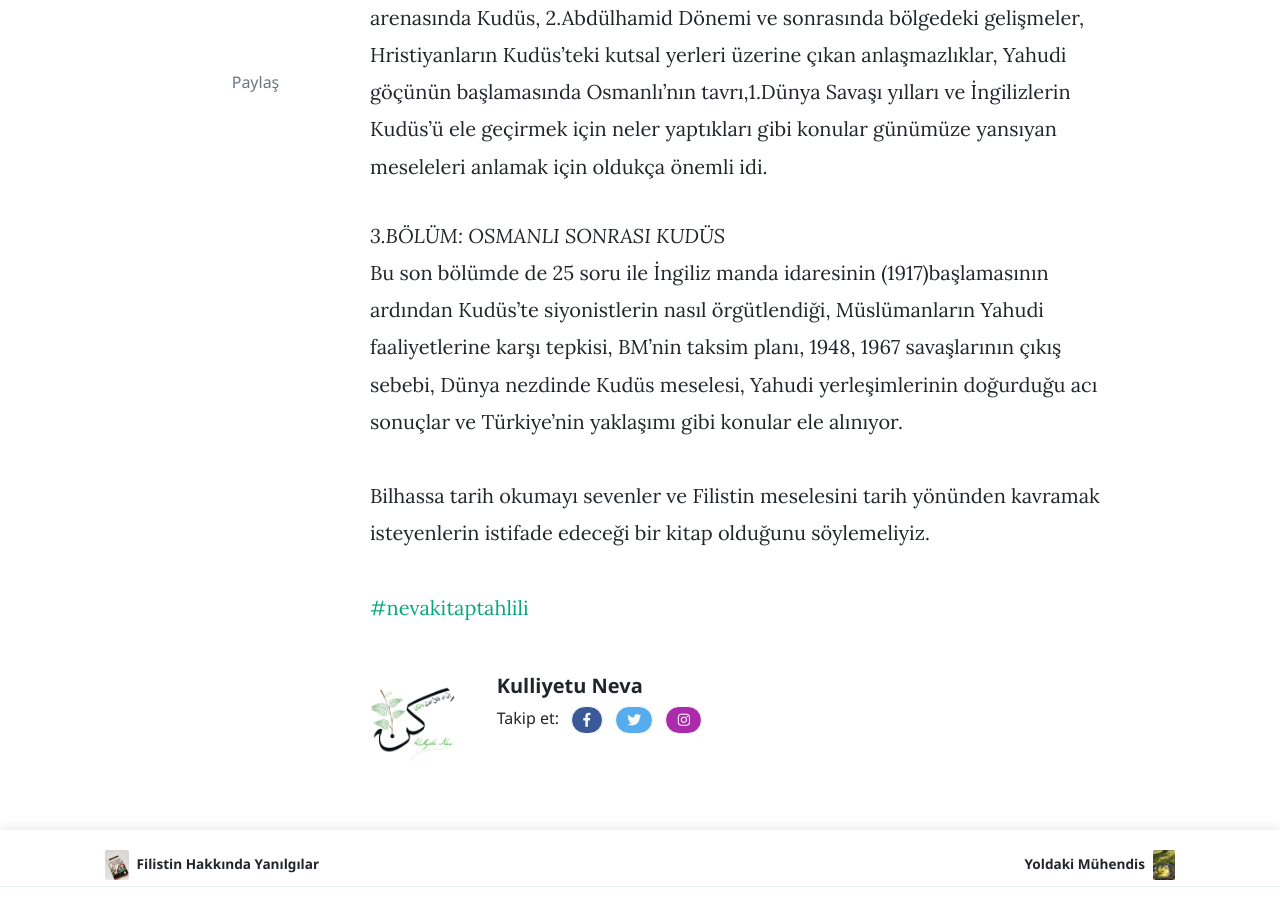
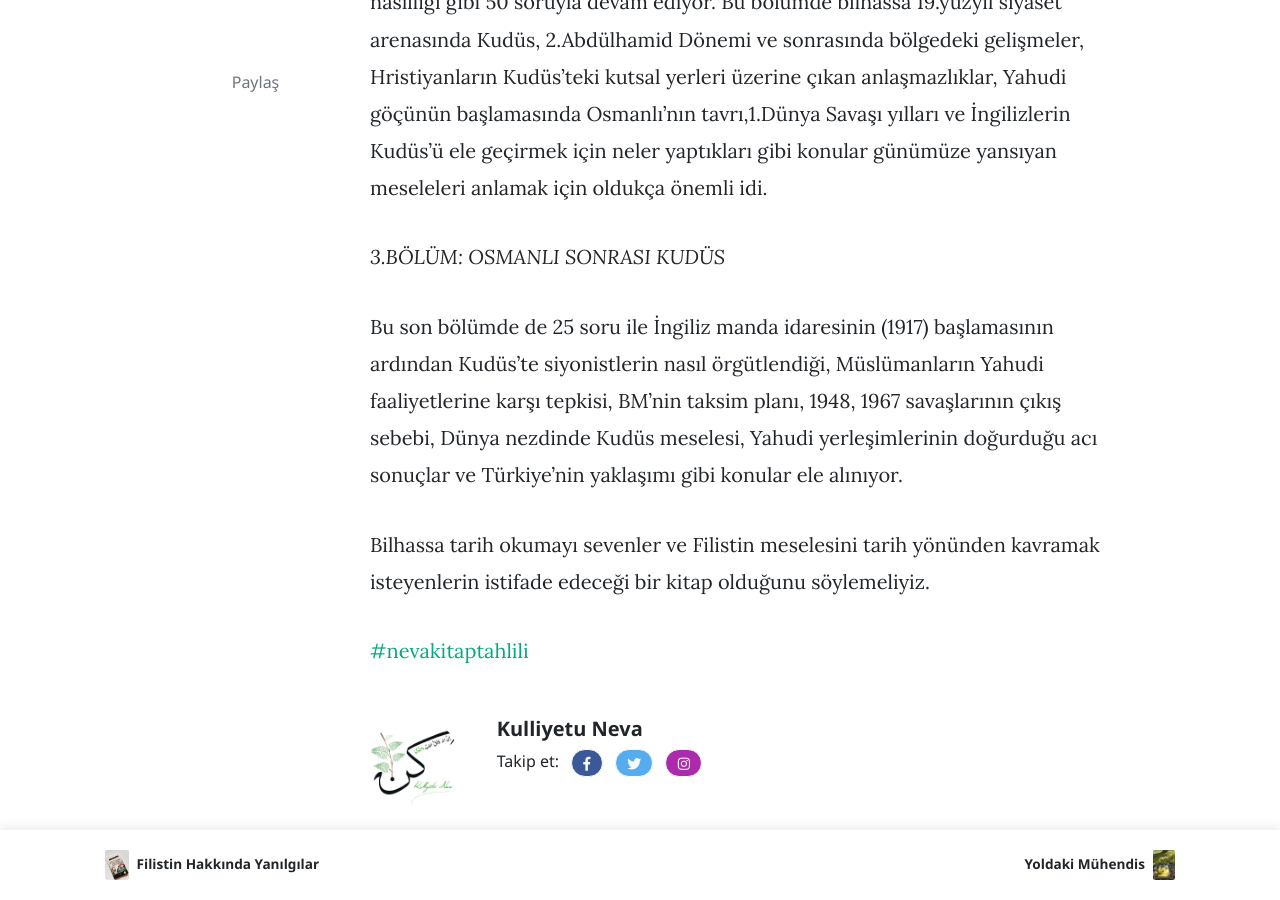
Before and after one commit to kulliyetuneva/website, a Jekyll site: the page built from _posts/2022-01-23-100-soruda-kudus.md, in a window 1280 px wide and 900 px high, scrolled down 1808 px. Built offline with Jekyll 4.4.1, drawn with Linux system fonts in a browser that asks for light colours; nearby versions of some CDN libraries; comment, search, counter and statistics services are not loaded.

```diff
--- a/_posts/2022-01-23-100-soruda-kudus.md
+++ b/_posts/2022-01-23-100-soruda-kudus.md
@@ -12,26 +12,28 @@ image: /assets/images/242802503_4183991301730585_6165015210504868590_n.jpg
 ---
 <!--StartFragment-->
 
-**100 SORUDA KUDÜS**\
+**100 SORUDA KUDÜS**
+
 *Yazar: Zekeriya Kurşun, Ali İhsan Aydın, Rumuz Yayınevi, 248 sayfa.*
-
-\
-Kitap, dünyanın göz bebeği olan Kudüs’ün tarihine ve önemine ışık tutmak amacıyla kaleme alınmış. Kudüs’ün tarih sahnesine çıktığı zamanlardan günümüze kadar olan serüveni ve bütün dinler için taşıdığı önem 100 soru ile anlatılıyor. Seçilen sorular tarihi bir süreklilik gözetilerek cevaplanıyor. Kitaptaki soru-cevaplar üç ana bölümde toplanmış:
-
-*1.BÖLÜM: TARİH İÇİNDE KUDÜS*\
-Kudüs coğrafyasının önemi, şehrin geçmişten bu yana isimleri, eski çağlarda hangi devletlerin bu coğrafyada kurulduğu, Yahudiler, Hristiyanlar ve Müslümanlar için önemi, Kudüs’ün fethi, Emeviler ve Abbasiler döneminde konumu, Fâtımiler döneminde bölgede yaşananlar, Türklerin Kudüs’ü devralma süreçleri, Haçlılar ve Selahaddin Eyyûbi zamanındaki Kudüs’e dair 25 soru bu bölümde yer alıyor.
-
-\
-*2.BÖLÜM: OSMANLI DÖNEMİ KUDÜS*\
-Yavuz Sultan Selim’in Kudüs’ü devralması ile başlayan sorular, Osmanlı idaresinde Kudüs’te yaşananlar, Osmanlı’nın bölgedeki yönetim, mimari ve vakıf anlayışı, Kudüs’te o dönemde hangi milletlerin yaşadığı ve farklı mezheplerin nasıl temsil edildiği, eğitim faaliyetlerinin ve ekonomik hayatın nasıllığı gibi 50 soruyla devam ediyor. Bu bölümde bilhassa 19.yüzyıl siyaset arenasında Kudüs, 2.Abdülhamid Dönemi ve sonrasında bölgedeki gelişmeler, Hristiyanların Kudüs’teki kutsal yerleri üzerine çıkan anlaşmazlıklar, Yahudi göçünün başlamasında Osmanlı’nın tavrı,1.Dünya Savaşı yılları ve İngilizlerin Kudüs’ü ele geçirmek için neler yaptıkları gibi konular günümüze yansıyan meseleleri anlamak için oldukça önemli idi.
 
 
 
-*3.BÖLÜM: OSMANLI SONRASI KUDÜS*\
-Bu son bölümde de 25 soru ile İngiliz manda idaresinin (1917)başlamasının ardından Kudüs’te siyonistlerin nasıl örgütlendiği, Müslümanların Yahudi faaliyetlerine karşı tepkisi, BM’nin taksim planı, 1948, 1967 savaşlarının çıkış sebebi, Dünya nezdinde Kudüs meselesi, Yahudi yerleşimlerinin doğurduğu acı sonuçlar ve Türkiye’nin yaklaşımı gibi konular ele alınıyor.\
-\
-Bilhassa tarih okumayı sevenler ve Filistin meselesini tarih yönünden kavramak isteyenlerin istifade edeceği bir kitap olduğunu söylemeliyiz.\
-\
+Kitap, dünyanın göz bebeği olan Kudüs’ün tarihine ve önemine ışık tutmak amacıyla kaleme alınmış. Kudüs’ün tarih sahnesine çıktığı zamanlardan günümüze kadar olan serüveni ve bütün dinler için taşıdığı önem 100 soru ile anlatılıyor. Seçilen sorular tarihi bir süreklilik gözetilerek cevaplanıyor. Kitaptaki soru-cevaplar üç ana bölümde toplanmış:
+
+*1.BÖLÜM: TARİH İÇİNDE KUDÜS*
+
+Kudüs coğrafyasının önemi, şehrin geçmişten bu yana isimleri, eski çağlarda hangi devletlerin bu coğrafyada kurulduğu, Yahudiler, Hristiyanlar ve Müslümanlar için önemi, Kudüs’ün fethi, Emeviler ve Abbasiler döneminde konumu, Fâtımiler döneminde bölgede yaşananlar, Türklerin Kudüs’ü devralma süreçleri, Haçlılar ve Selahaddin Eyyûbi zamanındaki Kudüs’e dair 25 soru bu bölümde yer alıyor.
+
+*2.BÖLÜM: OSMANLI DÖNEMİ KUDÜS*
+
+Yavuz Sultan Selim’in Kudüs’ü devralması ile başlayan sorular, Osmanlı idaresinde Kudüs’te yaşananlar, Osmanlı’nın bölgedeki yönetim, mimari ve vakıf anlayışı, Kudüs’te o dönemde hangi milletlerin yaşadığı ve farklı mezheplerin nasıl temsil edildiği, eğitim faaliyetlerinin ve ekonomik hayatın nasıllığı gibi 50 soruyla devam ediyor. Bu bölümde bilhassa 19.yüzyıl siyaset arenasında Kudüs, 2.Abdülhamid Dönemi ve sonrasında bölgedeki gelişmeler, Hristiyanların Kudüs’teki kutsal yerleri üzerine çıkan anlaşmazlıklar, Yahudi göçünün başlamasında Osmanlı’nın tavrı,1.Dünya Savaşı yılları ve İngilizlerin Kudüs’ü ele geçirmek için neler yaptıkları gibi konular günümüze yansıyan meseleleri anlamak için oldukça önemli idi.
+
+*3.BÖLÜM: OSMANLI SONRASI KUDÜS*
+
+Bu son bölümde de 25 soru ile İngiliz manda idaresinin (1917) başlamasının ardından Kudüs’te siyonistlerin nasıl örgütlendiği, Müslümanların Yahudi faaliyetlerine karşı tepkisi, BM’nin taksim planı, 1948, 1967 savaşlarının çıkış sebebi, Dünya nezdinde Kudüs meselesi, Yahudi yerleşimlerinin doğurduğu acı sonuçlar ve Türkiye’nin yaklaşımı gibi konular ele alınıyor.
+
+Bilhassa tarih okumayı sevenler ve Filistin meselesini tarih yönünden kavramak isteyenlerin istifade edeceği bir kitap olduğunu söylemeliyiz.
+
 [\#nevakitaptahlili](https://www.facebook.com/hashtag/nevakitaptahlili?__eep__=6&__cft__[0]=AZX2HpW57I1EpvIZmFGZCGv2MctEJop99eRI_SoS-Qg3kpWKA8iIWYh3kZj-BAIEfkwB4ITjtrEgGPldmNdkoDvAg29VjtMg7Jf6VODNMMIsVsCAZ1LDvPEVenLaN-lw86E&__tn__=*NK*F)
 
 <!--EndFragment-->
```
